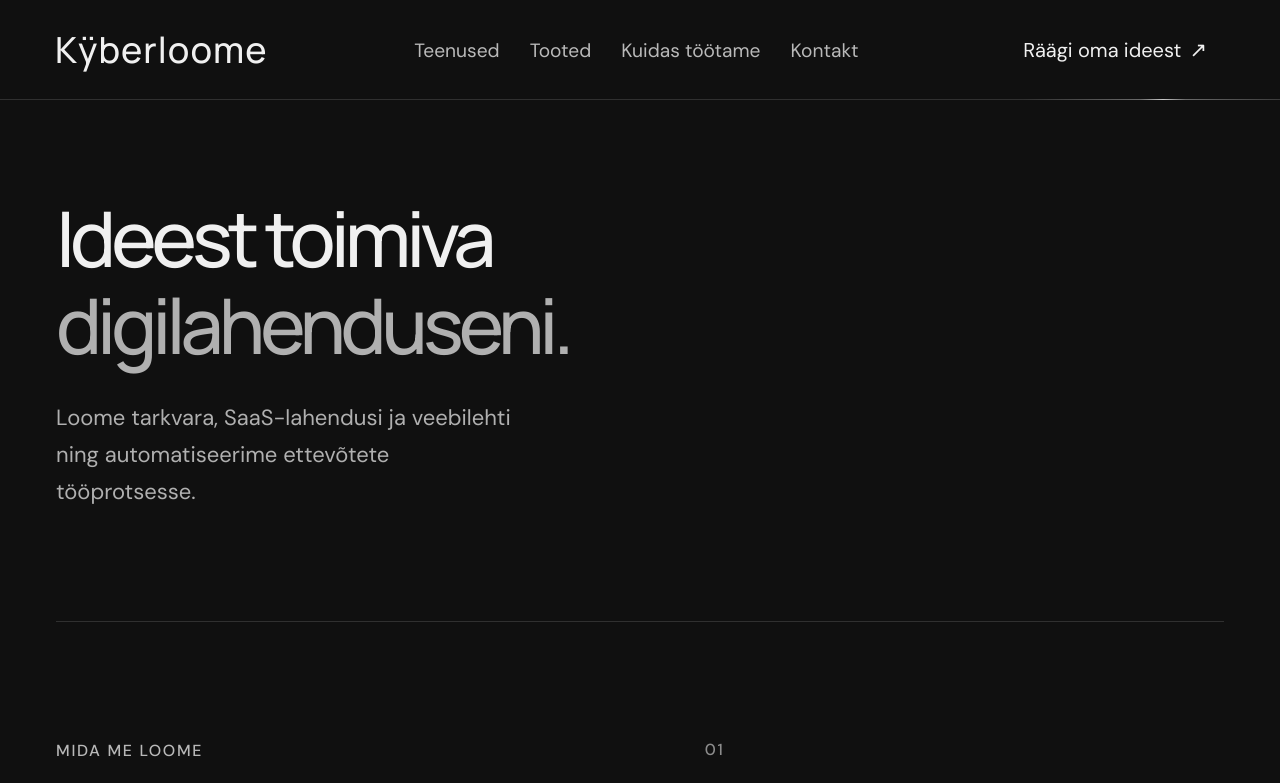
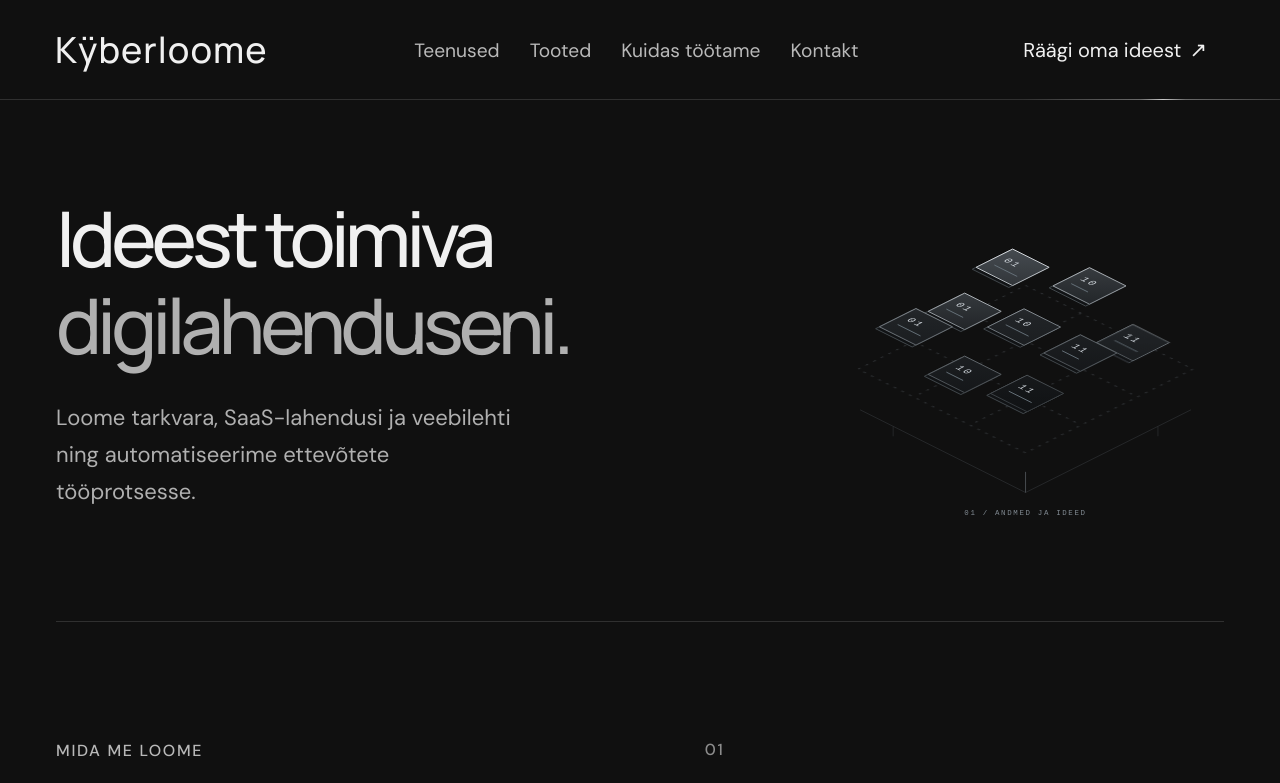
Before and after one commit to LauRRaud/Kyberloome, a Next.js app: page / in a window 1280 px wide. Shown: the top 783 px of the page. Built offline with nearby package versions, Linux system fonts and the light colour scheme.

Commit message:
Add three-stage development visuals and balance section dividers

```diff
--- a/app/page.tsx
+++ b/app/page.tsx
@@ -4,6 +4,7 @@ import StudioEffects from './ui/studio-effects';
 import BinaryWordmark from './ui/binary-wordmark';
 import CustomCursor from './ui/custom-cursor';
 import CursorGrid from './ui/cursor-grid';
+import DevelopmentVisual from './ui/development-visual';
 import './studio.css';
 
 const services = [
@@ -29,15 +30,15 @@ export default function Home() {
     <header id="algus"><div className="nav-wrap"><Brand/><nav aria-label="Peamenüü"><a href="#teenused">Teenused</a><a href="#tooted">Tooted</a><a href="#protsess">Kuidas töötame</a><a href="#kontakt">Kontakt</a></nav><a className="nav-cta" href="#kontakt">Räägi oma ideest <Arrow/></a></div></header>
     <main id="sisu">
       <section className="hero wrap">
-
+        <DevelopmentVisual stage="data"/>
         <h1>Ideest toimiva<br/><span className="muted">digilahenduseni.</span></h1>
         <p className="hero-copy">Loome tarkvara, SaaS-lahendusi ja veebilehti ning automatiseerime ettevõtete tööprotsesse.</p>
       </section>
       <section id="teenused" className="section wrap"><div className="section-heading"><div><p className="eyebrow">MIDA ME LOOME</p><h2>Hea idee väärib<br/><span className="muted">toimivat lahendust.</span></h2></div><p>Aitame ehitada digitaalseid tööriistu,<br/>mis teevad päriselt töö ära.</p></div><div className="services">{services.map(([title, description], i) => <article className="service" key={title}><span className="service-index" aria-hidden="true">0{i + 1}</span><div className="service-copy"><h3>{title}</h3><p>{description}</p></div></article>)}</div></section>
       <section id="tooted" className="section wrap"><div className="section-heading"><div><p className="eyebrow">MEIE TOOTED</p><h2>Loome ka oma<br/><span className="muted">digitooteid.</span></h2></div><p>Ideed, mille oleme ise ette võtnud.<br/>Lahendused, mille arengusse usume.</p></div><div className="products"><article className="product"><div className="product-body"><div className="product-title"><h3>Ajasta</h3></div><p>Paindlik broneerimise tarkvara teenusepakkujatele. Teenused, töötajad, kalender ja kliendi broneerimine — ettevõtte enda kujundusega.</p><a className="product-link" href="https://ajasta.ee" target="_blank" rel="noopener noreferrer">Vaata ajasta.ee <Arrow/></a></div></article><article className="product"><div className="product-body"><div className="product-title"><h3>SotsiaalAI</h3></div><p>Sotsiaalvaldkonna digitaalne lahendus, mis aitab infot, teenuseid ja võimalusi paremini kättesaadavaks teha.</p><a className="product-link" href="https://sotsiaal.ai" target="_blank" rel="noopener noreferrer">Vaata sotsiaal.ai <Arrow/></a></div></article><article className="product"><div className="product-body"><div className="product-title"><h3>BeyondFrames</h3></div><p>Kunsti- ja loomeplatvorm, kus kohtuvad kunstnikud, teosed ja visuaalsed lood — ruum, mis kutsub loomingut uue nurga alt nägema.</p><a className="product-link" href="https://beyondframes.art" target="_blank" rel="noopener noreferrer">Vaata beyondframes.art <Arrow/></a></div></article></div></section>
-      <section className="manifesto"><div className="wrap"><p className="eyebrow">VÄHEM KEERUKUST. ROHKEM VÕIMALUSI.</p><h2>Lihtne kasutada.<br/><span className="muted">Turvaliselt ehitatud.</span><br/><span className="lime">Kasvamiseks valmis.</span></h2><span className="manifesto-star" aria-hidden="true">✳</span></div></section>
+      <section className="manifesto"><DevelopmentVisual stage="system"/><div className="wrap"><p className="eyebrow">VÄHEM KEERUKUST. ROHKEM VÕIMALUSI.</p><h2>Lihtne kasutada.<br/><span className="muted">Turvaliselt ehitatud.</span><br/><span className="lime">Kasvamiseks valmis.</span></h2><span className="manifesto-star" aria-hidden="true">✳</span></div></section>
       <section id="protsess" className="section wrap"><div className="section-heading"><div><p className="eyebrow">KUIDAS TÖÖTAME</p><h2>Ideest valmis<br/><span className="muted">lahenduseni.</span></h2></div><p>Selge protsess. Vahetu suhtlus.<br/>Igas etapis tead, kuhu liigume.</p></div><div className="steps">{steps.map(([title, text], i) => <article key={title}><div className="step-number">0{i + 1}<span aria-hidden="true">{i === 3 ? '↗' : '→'}</span></div><h3>{title}</h3><p>{text}</p></article>)}</div></section>
-      <section className="idea"><div className="wrap"><p className="eyebrow">ERITELLIMUSEL LAHENDUSED</p><h2>Sul on idee, aga mitte<br/><span className="muted">tehnilist plaani?</span></h2><p>Sellest piisab. Aitame vajaduse läbi mõelda, valida sobiva lahenduse ja ehitada sellest toimiva veebilehe, tarkvara või SaaS-toote.</p><a className="text-link" href="#kontakt">Räägi oma ideest <Arrow/></a></div></section>
+      <section className="idea"><DevelopmentVisual stage="application"/><div className="wrap"><p className="eyebrow">ERITELLIMUSEL LAHENDUSED</p><h2>Sul on idee, aga mitte<br/><span className="muted">tehnilist plaani?</span></h2><p>Sellest piisab. Aitame vajaduse läbi mõelda, valida sobiva lahenduse ja ehitada sellest toimiva veebilehe, tarkvara või SaaS-toote.</p><a className="text-link" href="#kontakt">Räägi oma ideest <Arrow/></a></div></section>
       <section id="kontakt" className="section contact wrap"><div><p className="eyebrow">VÕTAME ÜHENDUST</p><h2>Loome midagi<br/><span className="muted">toimivat.</span></h2><p>Kirjelda paari lausega, mida soovid teha<br/>või millist probleemi tahad lahendada.</p><div className="contact-note">Iga hea lahendus algab vestlusest</div></div><ContactForm/></section>
     </main>
     <footer className="studio-footer"><div className="wrap">
--- a/app/studio.css
+++ b/app/studio.css
@@ -2,6 +2,20 @@
 :root{--studio-ease:cubic-bezier(.2,.7,.2,1)}
 .hero{overflow:hidden;padding-bottom:60px}
 .hero h1,.hero-copy{position:relative;z-index:1}
+/* The full-width manifesto border owns this boundary. */
+.manifesto + .section{border-top:0}
+.development-visual{position:absolute;right:max(24px,calc((100% - 1280px)/2));top:50%;width:min(34vw,440px);transform:translateY(-50%);pointer-events:none}
+.development-visual svg{display:block;width:100%;height:auto;overflow:visible}
+.hero .development-visual{right:0;width:34%}
+.development-float{animation:development-float 7s ease-in-out infinite}
+.development-visual--system .development-float{animation-delay:-2s}
+.development-visual--application .development-float{animation-delay:-4s}
+.development-signal{animation:development-signal 5s linear infinite}
+@keyframes development-float{0%,100%{transform:translateY(0)}50%{transform:translateY(-7px)}}
+@keyframes development-signal{to{stroke-dashoffset:-416}}
+@media(min-width:761px) and (max-width:1050px){.development-visual{width:29vw}.hero .development-visual{width:29%}}
+@media(max-width:760px){.development-visual,.hero .development-visual{position:relative;inset:auto;transform:none;width:min(85%,340px);margin:32px auto 0;order:2}}
+@media(prefers-reduced-motion:reduce){.development-float,.development-signal{animation:none}}
 .thread-sculpture{position:absolute;right:max(20px,calc((100% - 1280px)/2 - 30px));top:50%;width:min(39vw,520px);aspect-ratio:1;transform:translateY(-50%);pointer-events:none}
 .thread-sculpture svg{display:block;width:100%;height:100%;overflow:visible}
 .thread-rotation{transform-origin:260px 260px;animation:thread-turn 40s linear infinite}
--- a/app/ui/binary-wordmark.tsx
+++ b/app/ui/binary-wordmark.tsx
@@ -36,10 +36,10 @@ export default function BinaryWordmark({ className }: { className: string }) {
         return values;
       };
       const order = shuffle(cells.map((_, index) => index));
-      const settlesAt = cells.map((_, index) => 600 + order[index] * 95 + Math.random() * 80);
+      const settlesAt = cells.map((_, index) => 850 + order[index] * 130 + Math.random() * 110);
       const tick = () => {
         const elapsed = performance.now() - started;
-        if (elapsed >= 1650) { finish(); return; }
+        if (elapsed >= 2300) { finish(); return; }
         const unresolved = cells.filter((_, index) => elapsed < settlesAt[index]);
         const bits = shuffle(unresolved.map((_, index) => index % 2 ? '1' : '0'));
         if (unresolved.every((cell, index) => cell.textContent === bits[index])) {
@@ -55,7 +55,7 @@ export default function BinaryWordmark({ className }: { className: string }) {
             cell.setAttribute('data-binary', '');
           }
         });
-        timer = setTimeout(tick, 60 + Math.random() * 30);
+        timer = setTimeout(tick, 100 + Math.random() * 40);
       };
       tick();
     };
--- /dev/null
+++ b/app/ui/development-visual.tsx
@@ -0,0 +1,84 @@
+import { useId } from 'react';
+
+type Stage = 'data' | 'system' | 'application';
+const labels: Record<Stage, string> = {
+  data: '01 / ANDMED JA IDEED',
+  system: '02 / SÜSTEEMI ÜLESEHITUS',
+  application: '03 / TOIMIV LAHENDUS',
+};
+
+export default function DevelopmentVisual({ stage }: { stage: Stage }) {
+  const id = useId().replace(/:/g, '');
+  const surface = `url(#${id}-surface)`;
+  const edge = `url(#${id}-edge)`;
+  const plane = 'matrix(.92 .46 -.92 .46 240 76)';
+  return <div className={`development-visual development-visual--${stage}`} aria-hidden="true">
+    <svg viewBox="0 0 480 380" fill="none">
+      <defs>
+        <linearGradient id={`${id}-surface`} x1="0" y1="0" x2="200" y2="200" gradientUnits="userSpaceOnUse">
+          <stop stopColor="#44494e"/><stop offset=".45" stopColor="#202326"/><stop offset="1" stopColor="#111315"/>
+        </linearGradient>
+        <linearGradient id={`${id}-edge`} x1="0" y1="0" x2="200" y2="200" gradientUnits="userSpaceOnUse">
+          <stop stopColor="#e0e4e8"/><stop offset=".48" stopColor="#787f85"/><stop offset="1" stopColor="#353a3e"/>
+        </linearGradient>
+      </defs>
+      <path d="M40 249 240 349 440 249M80 269v12m320-12v12" stroke="#34383c" strokeWidth=".7"/>
+      <path d="M240 349v-25" stroke="#72797f" strokeWidth=".7"/>
+      <g className="development-float">
+        {stage === 'data' && <>
+          <g transform="matrix(.92 .46 -.92 .46 240 108)" stroke="#52595f" strokeWidth=".7" strokeDasharray="3 7">
+            <rect x="-10" y="-10" width="220" height="220"/>
+            <path d="M63-10v220M137-10v220M-10 63h220M-10 137h220"/>
+          </g>
+          {[[-12,5,-18],[76,-8,-30],[153,12,-6],[-3,77,-2],[74,76,-18],[156,84,-28],[7,151,-22],[82,162,-4],[160,158,-15]].map(([x,y,lift],i) =>
+            <g key={i} transform={`translate(0 ${lift})`}>
+              <g transform={plane}>
+                <rect x={x} y={y+5} width="48" height="48" fill="#111315" stroke="#454b50"/>
+                <rect x={x} y={y} width="48" height="48" fill={surface} stroke={edge}/>
+                <path d={`M${x+9} ${y+33}h${i%2?22:30}`} stroke="#68737c" strokeWidth="1"/>
+                <text x={x+9} y={y+22} fill="#d0d6dc" fontFamily="monospace" fontSize="12" letterSpacing="2">{i%3===0?'01':i%3===1?'10':'11'}</text>
+              </g>
+            </g>
+          )}
+        </>}
+        {stage === 'system' && <>
+          {[48,24,0].map((lift,i) => <g key={lift} transform={`translate(0 ${lift})`}>
+            <g transform={plane}>
+              <rect width="200" height="200" rx="3" fill={surface} stroke={edge} opacity={i===2?1:.7}/>
+              {i<2 && <path d="M14 182h36m8 0h8m8 0h8" stroke="#7b858f" strokeWidth="2"/>}
+            </g>
+          </g>)}
+          <g transform={plane}>
+            <g stroke="#626d77" strokeWidth="1.2"><path d="M48 48h104v104H48ZM48 100h104M100 48v104"/></g>
+            <path className="development-signal" d="M48 48h104v104H48V48" stroke="#dbe3eb" strokeWidth="2" strokeDasharray="18 398"/>
+            {[[25,25],[129,25],[25,129],[129,129]].map(([x,y],i)=><g key={i}>
+              <rect x={x} y={y} width="46" height="46" rx="2" fill={surface} stroke={edge}/>
+              <path d={`M${x+11} ${y+16}h24m-24 7h17m-17 7h21`} stroke="#a5afb8" strokeWidth="2"/>
+            </g>)}
+            <rect x="81" y="81" width="38" height="38" fill="#c4cdd4" stroke="#e4e9ee"/>
+            <path d="m95 91-8 9 8 9m10-18 8 9-8 9" stroke="#343c43" strokeWidth="2"/>
+          </g>
+        </>}
+        {stage === 'application' && <>
+          <g transform="matrix(.92 .46 -.92 .46 240 120)"><rect width="200" height="200" rx="3" fill={surface} stroke={edge}/><path d="M15 182h34m8 0h8" stroke="#9ba6ae" strokeWidth="2"/></g>
+          <g transform="matrix(.92 .46 -.92 .46 240 98)"><rect width="200" height="200" rx="3" fill="#171b1e" stroke="#66717b"/></g>
+          <g transform={plane}>
+            <rect width="200" height="200" rx="4" fill={surface} stroke={edge}/>
+            <path d="M0 25h200M44 25v175" stroke="#727c85"/>
+            {[12,21,30].map(x=><circle key={x} cx={x} cy="12" r="2" fill="#bdc6ce"/>)}
+            <path d="M12 44h20m-20 13h14m-14 13h17m-17 13h12" stroke="#929ca6" strokeWidth="2"/>
+            <rect x="57" y="40" width="128" height="50" rx="2" fill="#c5cdd4"/>
+            <path d="M68 54h49m-49 10h30m-30 12h70" stroke="#4d5963" strokeWidth="3"/>
+            <path d="m152 64 8 8 16-19" stroke="#46545f" strokeWidth="3"/>
+            <rect x="57" y="104" width="58" height="42" rx="2" stroke="#828e99"/>
+            <rect x="127" y="104" width="58" height="42" rx="2" stroke="#828e99"/>
+            <path d="M67 134v-9m10 9v-17m10 17v-12m10 12v-22" stroke="#bcc7d0" strokeWidth="4"/>
+            <path className="development-signal" d="m136 134 11-13 10 5 18-15" stroke="#d5e0e8" strokeWidth="2" strokeDasharray="16 50"/>
+            <path d="M57 162h128m-128 10h92m-92 10h110" stroke="#63717c" strokeWidth="2"/>
+          </g>
+        </>}
+      </g>
+      <text x="240" y="376" textAnchor="middle" fill="#818a92" fontSize="9" fontFamily="monospace" letterSpacing="2">{labels[stage]}</text>
+    </svg>
+  </div>;
+}
```
